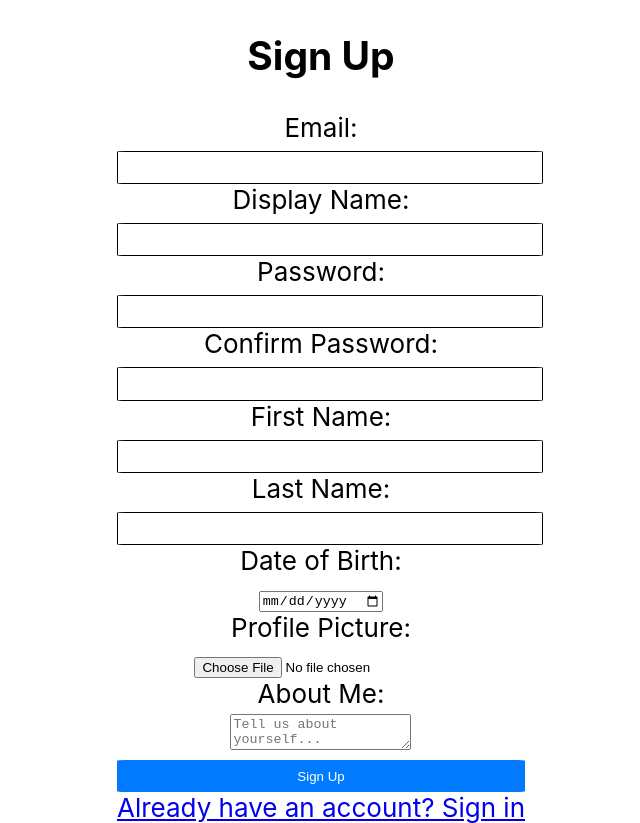
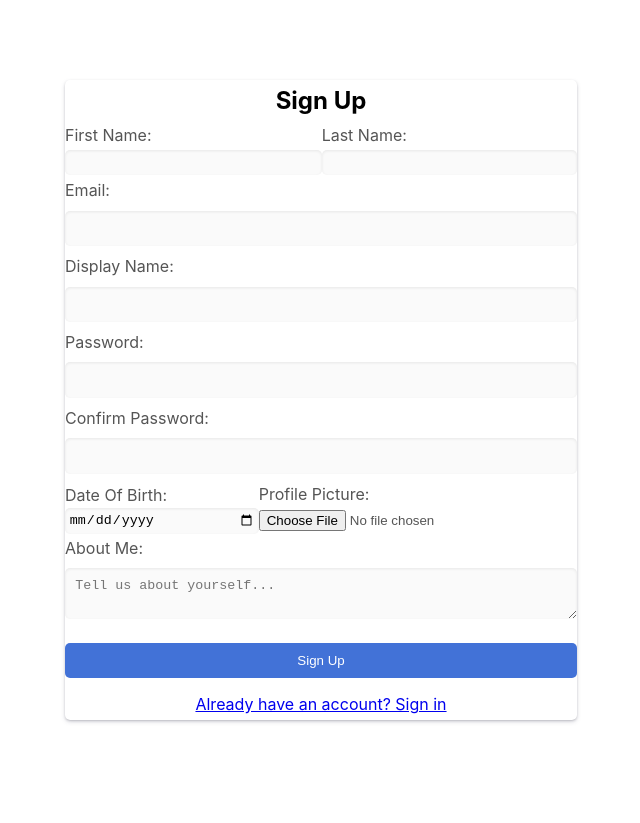
Before and after one commit to Peafield/socialnetwork, a React (Create React App) app in the folder frontend/socialnetwork/: page /signup in a window 1280 px wide. Shown: the whole page, without its empty margins (319-959 px from the left). After the commit the page ends 800 px from the top, so only its background shows below. Built offline with nearby package versions, Linux system fonts and the light colour scheme.

Commit message:
frontend(css): messing around with auth css

```diff
--- a/frontend/socialnetwork/src/App.css
+++ b/frontend/socialnetwork/src/App.css
@@ -1,11 +1,7 @@
-.App {
-  text-align: center;
-  background-color: #282c34;
-  min-height: 100vh;
-  display: flex;
-  flex-direction: column;
-  align-items: center;
-  justify-content: center;
-  font-size: calc(10px + 2vmin);
-  color: white;
+*,
+*::before,
+*::after {
+  margin: 0;
+  padding: 0;
+  box-sizing: border-box;
 }
--- a/frontend/socialnetwork/src/components/Auth/Auth.module.css
+++ b/frontend/socialnetwork/src/components/Auth/Auth.module.css
@@ -1,43 +1,72 @@
-.auth-container {
+.authcontainer {
+  overflow: auto;
   display: flex;
   flex-direction: column;
-  justify-content: center;
+  justify-content: space-evenly;
   align-items: center;
-  padding: 1rem;
-  margin: 1rem;
+  border-radius: 5px;
   width: 40%;
   height: 80%;
+  box-shadow: rgba(50, 50, 93, 0.25) 0px 2px 5px -1px,
+    rgba(0, 0, 0, 0.3) 0px 1px 3px -1px;
 }
 
 h2 {
+  display: block;
   text-align: center;
+  margin-bottom: 2%;
 }
 
-.input-group {
-  margin-bottom: 2%;
+form {
+  display: block;
+}
+
+.inputgroup {
+  display: block;
+}
+
+.inputgrouprow {
+  display: flex;
+  flex-direction: row;
+  justify-content: space-between;
+  align-items: center;
 }
 
 label {
   display: block;
-  margin-bottom: 1%;
+  text-transform: capitalize;
+  font-size: 16px;
+  color: #555;
 }
 
 input[type="text"],
-input[type="password"] {
+input[type="password"],
+input[type="date"],
+textarea {
+  outline: none;
+  background: #fafafa;
+  box-shadow: inset 0 1px 3px 0 rgba(0, 0, 0, 0.08);
+  border-radius: 5px;
+  border: none;
   width: 100%;
   padding: 2%;
-  border: 1px solid black;
-  border-radius: 2%;
+  margin: 2% 0;
+}
+
+input[type="file"] {
+  margin: 2% 0;
 }
 
 button {
   width: 100%;
   padding: 2%;
-  background-color: #007bff;
+  margin: 2% 0;
+  background-color: #4272d7;
+  border-radius: 5px;
   color: white;
   border: none;
-  border-radius: 2%;
   cursor: pointer;
+  transition: all 0.4s ease;
 }
 
 button:hover {
--- a/frontend/socialnetwork/src/components/Auth/SignIn.tsx
+++ b/frontend/socialnetwork/src/components/Auth/SignIn.tsx
@@ -1,7 +1,9 @@
 import React, { ChangeEvent, useContext, useState } from "react";
-import {Link} from "react-router-dom";
+import { Link } from "react-router-dom";
 import { handleAPIRequest } from "../../controllers/Api";
 import { UserContext } from "../../context/AuthContext";
+import Container from "../Containers/Container";
+import styles from "./Auth.module.css";
 
 interface SignInFormData {
   usernameEmail: string;
@@ -9,7 +11,7 @@ interface SignInFormData {
 }
 
 export default function SignIn() {
-  const userContext = useContext(UserContext)
+  const userContext = useContext(UserContext);
   const [formData, setFormData] = useState<SignInFormData>({
     usernameEmail: "",
     password: "",
@@ -24,7 +26,7 @@ export default function SignIn() {
     });
   };
 
-  const handleSubmit = async (e: { preventDefault: () => void; }) => {
+  const handleSubmit = async (e: { preventDefault: () => void }) => {
     e.preventDefault();
     const data = formData;
     const options = {
@@ -46,42 +48,48 @@ export default function SignIn() {
       if (error instanceof Error) {
         setError(error.message);
       } else {
-            setError('An unexpected error occurred.');
+        setError("An unexpected error occurred.");
       }
     }
   };
 
   return (
-    <>
-      <div>
+    <Container>
+      <div className={styles.authcontainer}>
+        <h2 className={styles.h2}>Sign In</h2>
         <form onSubmit={handleSubmit}>
-          <label>
+          <div className={styles.inputgroup}>
+            <label className={styles.label} htmlFor="usernameEmail">
               Username/Email:
               <input
+              className={styles.input}
               type="text"
               value={formData.usernameEmail}
               name="usernameEmail"
               onChange={handleChange}
             />
             </label>
-          <label>
+          </div>
+          <div className={styles.inputgroup}>
+            <label className={styles.label} htmlFor="password">
               Password:
               <input
+              className={styles.input}
               type="password"
               value={formData.password}
               name="password"
               onChange={handleChange}
             />
             </label>
-          <label>
-            Submit
-            <button type="submit" />
-          </label>
+          </div>
+          <div className={styles.inputgroup}>
+            <button className={styles.button} type="submit">
+              Sign In
+            </button>
+          </div>
         </form>
-      </div>
-      <div>
         <Link to="/signup">Don't have an account? Sign up</Link>
       </div>
-    </>
+    </Container>
   );
 }
--- a/frontend/socialnetwork/src/components/Auth/SignUp.tsx
+++ b/frontend/socialnetwork/src/components/Auth/SignUp.tsx
@@ -3,6 +3,7 @@ import { Link } from "react-router-dom";
 import { handleAPIRequest } from "../../controllers/Api";
 import { UserContext } from "../../context/AuthContext";
 import styles from "./Auth.module.css"
+import Container from "../Containers/Container";
 
 interface FormData {
   email: string;
@@ -17,7 +18,7 @@ interface FormData {
 }
 
 export default function SignUp() {
-  const userContext = useContext(UserContext); // Use the useContext hook
+  const userContext = useContext(UserContext);
   const [error, setError] = useState<string | null>(null);
   const [formData, setFormData] = useState<FormData>({
     email: "",
@@ -86,12 +87,39 @@ export default function SignUp() {
 };
 
   return (
-    <>
-      <div className={styles.authContainer}>
-      <h2 className={styles.h2}>Sign Up</h2>
+   <Container>
+      <div className={styles.authcontainer}>
+
         <form onSubmit={HandleSubmit}>
-          <div className={styles.inputGroup}>
-            <label className={styles.label} htmlFor="email">Email:</label>
+        <h2 className={styles.h2}>Sign Up</h2>
+        <div className={styles.inputgrouprow}>
+            <label htmlFor="first_name">First Name:
+            <input
+            className={styles.input}
+              required
+              type="text"
+              id="first_name"
+              name="first_name"
+              value={formData.first_name}
+              onChange={handleChange}
+            />
+            </label>
+
+            <label htmlFor="last_name">Last Name:
+            <input
+            className={styles.input}
+              required
+              type="text"
+              id="last_name"
+              name="last_name"
+              value={formData.last_name}
+              onChange={handleChange}
+            />
+            </label>
+
+          </div>
+          <div className={styles.inputgroup}>
+            <label className={styles.label} htmlFor="email">Email:
             <input
             className={styles.input}
               required
@@ -101,9 +129,11 @@ export default function SignUp() {
               value={formData.email}
               onChange={handleChange}
             />
+            </label>
+
           </div>
-          <div className={styles.inputGroup}>
-            <label htmlFor="display_name">Display Name:</label>
+          <div className={styles.inputgroup}>
+            <label htmlFor="display_name">Display Name:
             <input
             className={styles.input}
               required
@@ -113,9 +143,11 @@ export default function SignUp() {
               value={formData.display_name}
               onChange={handleChange}
             />
+            </label>
           </div>
-          <div className={styles.inputGroup}>
-            <label htmlFor="password">Password:</label>
+
+          <div className={styles.inputgroup}>
+            <label htmlFor="password">Password:
             <input
             className={styles.input}
               required
@@ -125,7 +157,11 @@ export default function SignUp() {
               value={formData.password}
               onChange={handleChange}
             />
-            <label htmlFor="confirmPassword">Confirm Password:</label>
+            </label>
+
+            </div>
+            <div className={styles.inputgroup}>
+            <label htmlFor="confirmPassword">Confirm Password:
             <input
             className={styles.input}
               required
@@ -135,33 +171,11 @@ export default function SignUp() {
               value={formData.confirmPassword}
               onChange={handleChange}
             />
+            </label>
           </div>
-          <div className={styles.inputGroup}>
-            <label htmlFor="first_name">First Name:</label>
-            <input
-            className={styles.input}
-              required
-              type="text"
-              id="first_name"
-              name="first_name"
-              value={formData.first_name}
-              onChange={handleChange}
-            />
-          </div>
-          <div className={styles.inputGroup}>
-            <label htmlFor="last_name">Last Name:</label>
-            <input
-            className={styles.input}
-              required
-              type="text"
-              id="last_name"
-              name="last_name"
-              value={formData.last_name}
-              onChange={handleChange}
-            />
-          </div>
-          <div className={styles.inputGroup}>
-            <label htmlFor="dob">Date of Birth:</label>
+
+          <div className={styles.inputgrouprow}>
+            <label htmlFor="dob">Date of Birth:
             <input
             className={styles.input}
               required
@@ -171,9 +185,8 @@ export default function SignUp() {
               value={formData.dob}
               onChange={handleChange}
             />
-          </div>
-          <div className={styles.inputGroup}>
-            <label htmlFor="avatar_path">Profile Picture:</label>
+            </label>
+            <label htmlFor="avatar_path">Profile Picture:
             <input
             className={styles.input}
               type="file"
@@ -181,9 +194,10 @@ export default function SignUp() {
               name="avatar_path"
               onChange={handleChange}
             />
+            </label>
           </div>
-          <div className={styles.inputGroup}>
-            <label htmlFor="about_me">About Me:</label>
+          <div className={styles.inputgroup}>
+            <label htmlFor="about_me">About Me:
             <textarea
               required
               maxLength={100}
@@ -193,11 +207,14 @@ export default function SignUp() {
               value={formData.about_me}
               onChange={handleChange}
             />
+            </label>
           </div>
+          <div className={styles.inputgroup}>
           <button className={styles.button} type="submit">Sign Up</button>
+          </div>
         </form>
         <Link to="/signin">Already have an account? Sign in</Link>
       </div>
-    </>
+    </Container>
   );
 }
--- /dev/null
+++ b/frontend/socialnetwork/src/components/Containers/Container.module.css
@@ -0,0 +1,13 @@
+.container {
+  display: flex;
+  flex-direction: column;
+  justify-content: center;
+  align-items: center;
+  overflow: auto;
+  position: relative;
+  flex-wrap: wrap;
+  gap: 5%;
+  width: 100vw;
+  height: 100vh;
+  background-color: rgba(255, 255, 255);
+}
--- /dev/null
+++ b/frontend/socialnetwork/src/components/Containers/Container.tsx
@@ -0,0 +1,14 @@
+import React, { ReactNode } from 'react';
+import styles from "./Container.module.css"
+
+interface ContainerProps {
+  children: ReactNode;
+}
+
+const Container: React.FC<ContainerProps> = ({ children }) => (
+  <div className={styles.container}>
+    {children}
+  </div>
+);
+
+export default Container;
--- a/frontend/socialnetwork/src/index.css
+++ b/frontend/socialnetwork/src/index.css
@@ -7,15 +7,6 @@ body {
     sans-serif;
   -webkit-font-smoothing: antialiased;
   -moz-osx-font-smoothing: grayscale;
-  text-align: center;
-  background-color: white;
-  min-height: 100vh;
-  display: flex;
-  flex-direction: column;
-  align-items: center;
-  justify-content: center;
-  font-size: calc(10px + 2vmin);
-  color: black;
 }
 
 code {
```
Lines whose indentation alone changed are shown as unchanged.
